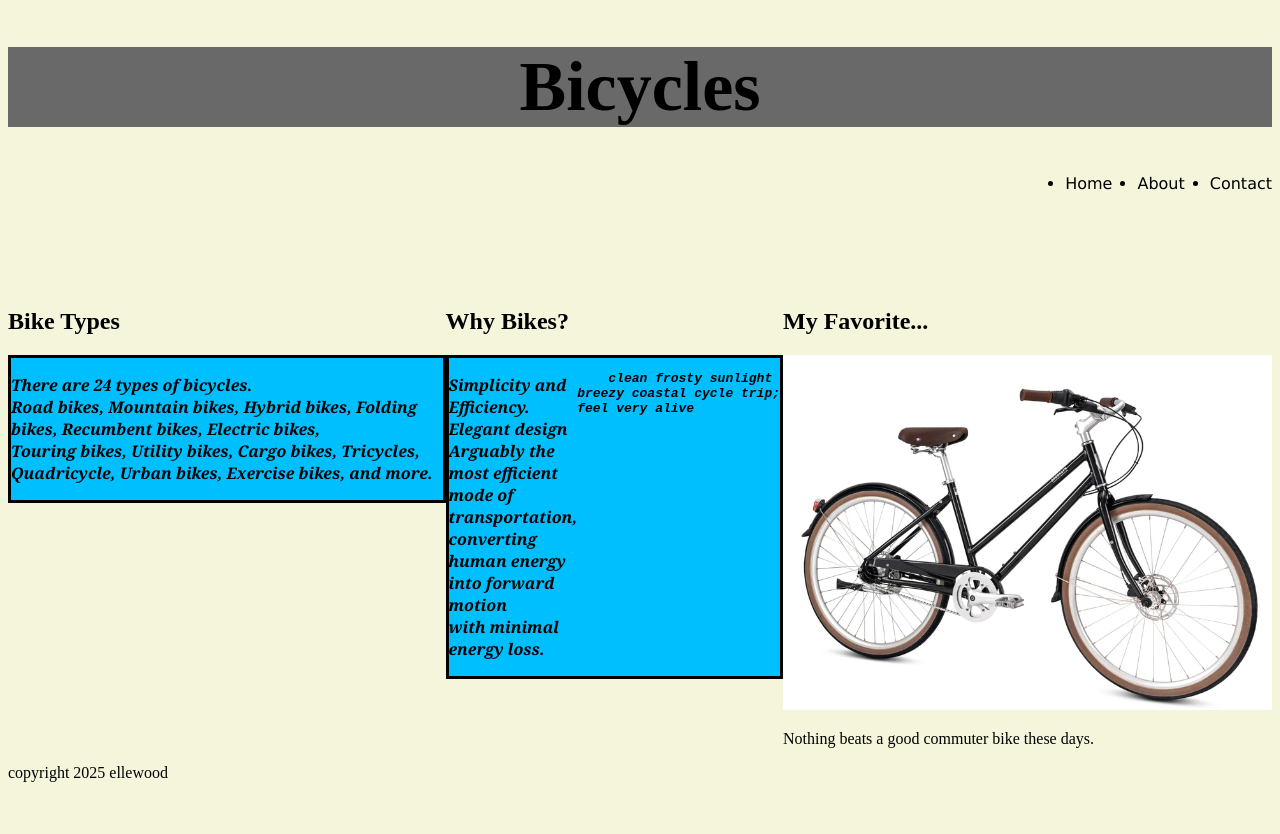
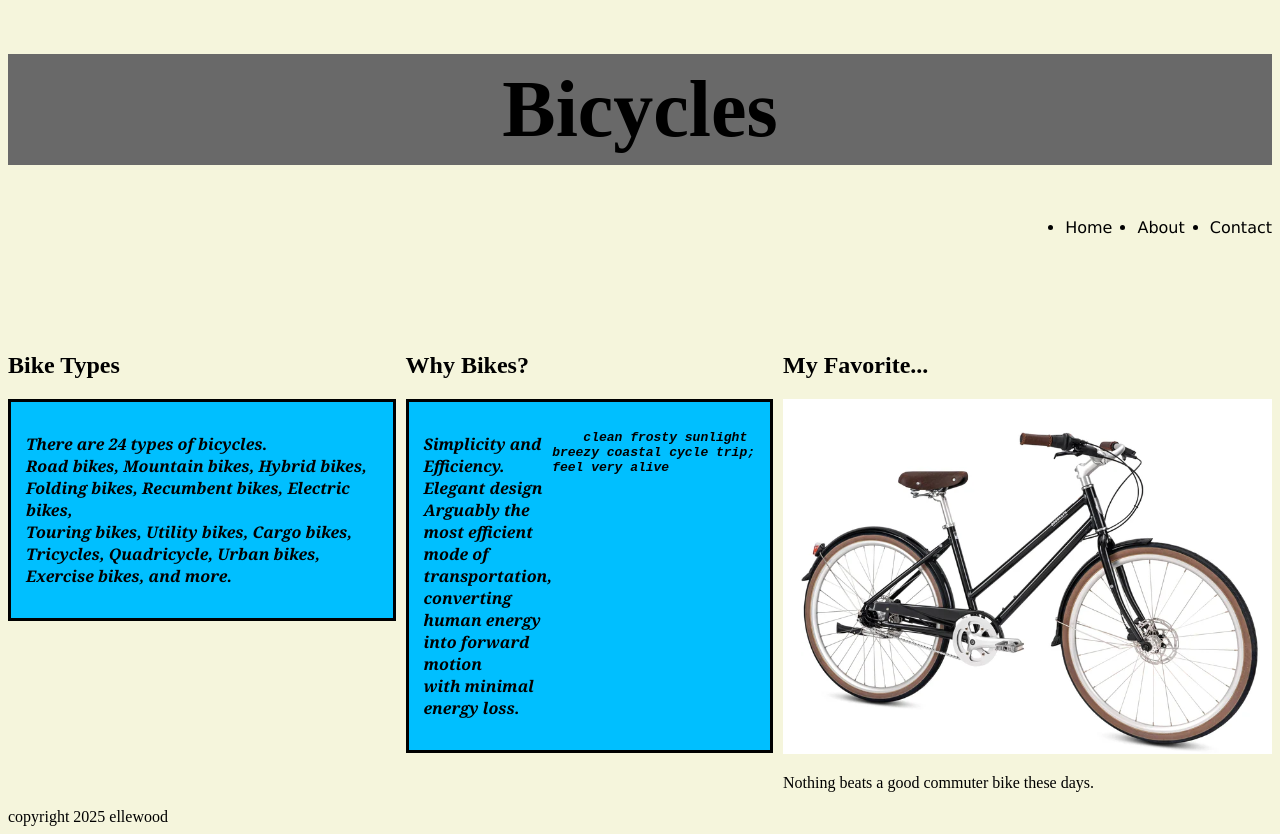
Before and after one commit to woodville2/Level--2, a plain HTML site: page WK 2 day 1/html-elements-structure/index.html in a window 1280 px wide. Before the commit the page ends 800 px from the top, so only its background shows below. Drawn offline with Linux system fonts and the light colour scheme.

Commit message:
proof read code for submission

```diff
--- a/WK 2 day 1/html-elements-structure/style.css
+++ b/WK 2 day 1/html-elements-structure/style.css
@@ -5,9 +5,10 @@ body{background-color: beige;}
 
 .heading {
   display: flex;
-  font-size: 70px;
+  font-size: 5rem;
   justify-content: center;
   background-color: dimgray;
+  padding:10px;
 }
 
 nav.location {
@@ -18,8 +19,6 @@ nav.location {
 ul {
   display: flex;
   font-family: Verdana, Geneva, Tahoma, sans-serif;
-  flex-direction: row;
-  /*list-style-type: none;*/
   margin: 0;
   padding: 0;
   gap: 25px;
@@ -30,10 +29,14 @@ div {
   font-family: Cambria, Cochin, Georgia, Times, "Times New Roman", serif;
   font-style: italic;
   font-weight: 600;
-  border: solid black 3px
+  border: solid black 3px;
+  padding: 15px;
+
 }
 .view {
   display: flex;
   justify-content:center;
   margin-top: 95px;
+  gap:10px
+
 }
```
